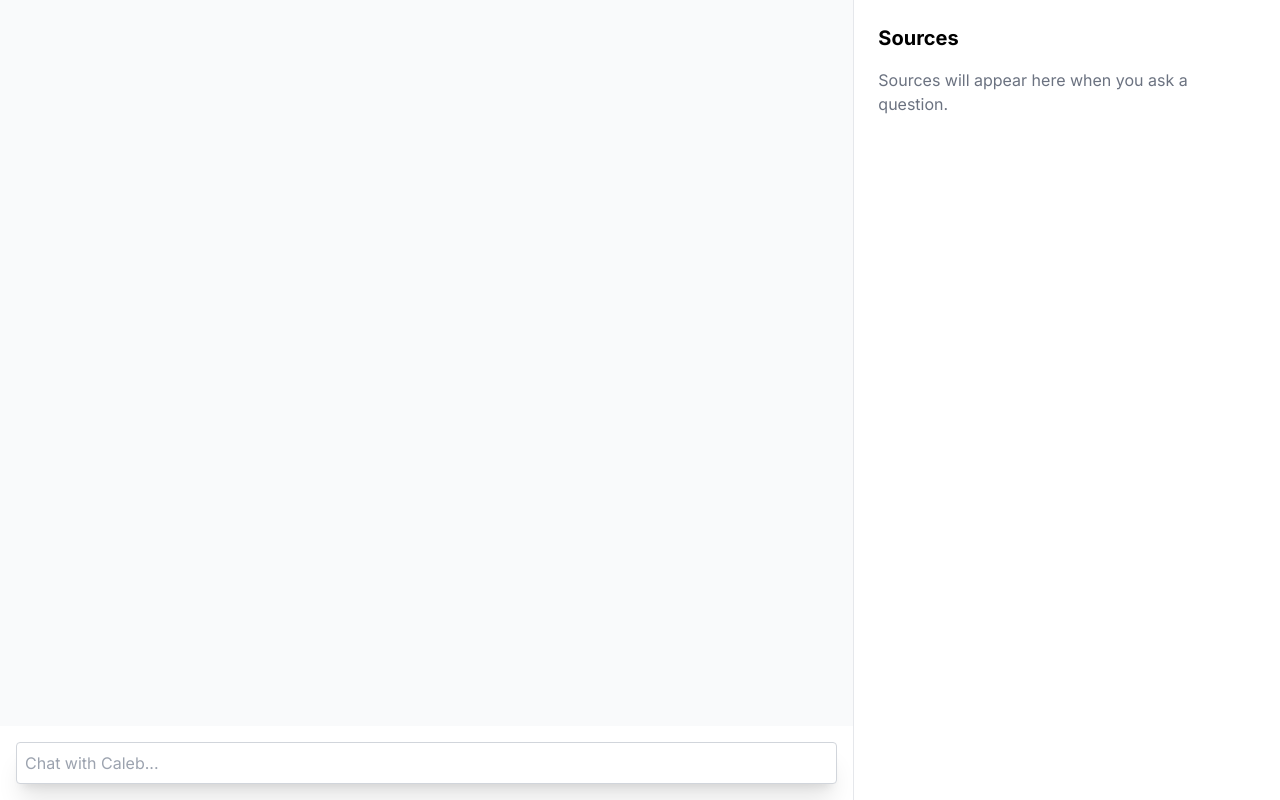
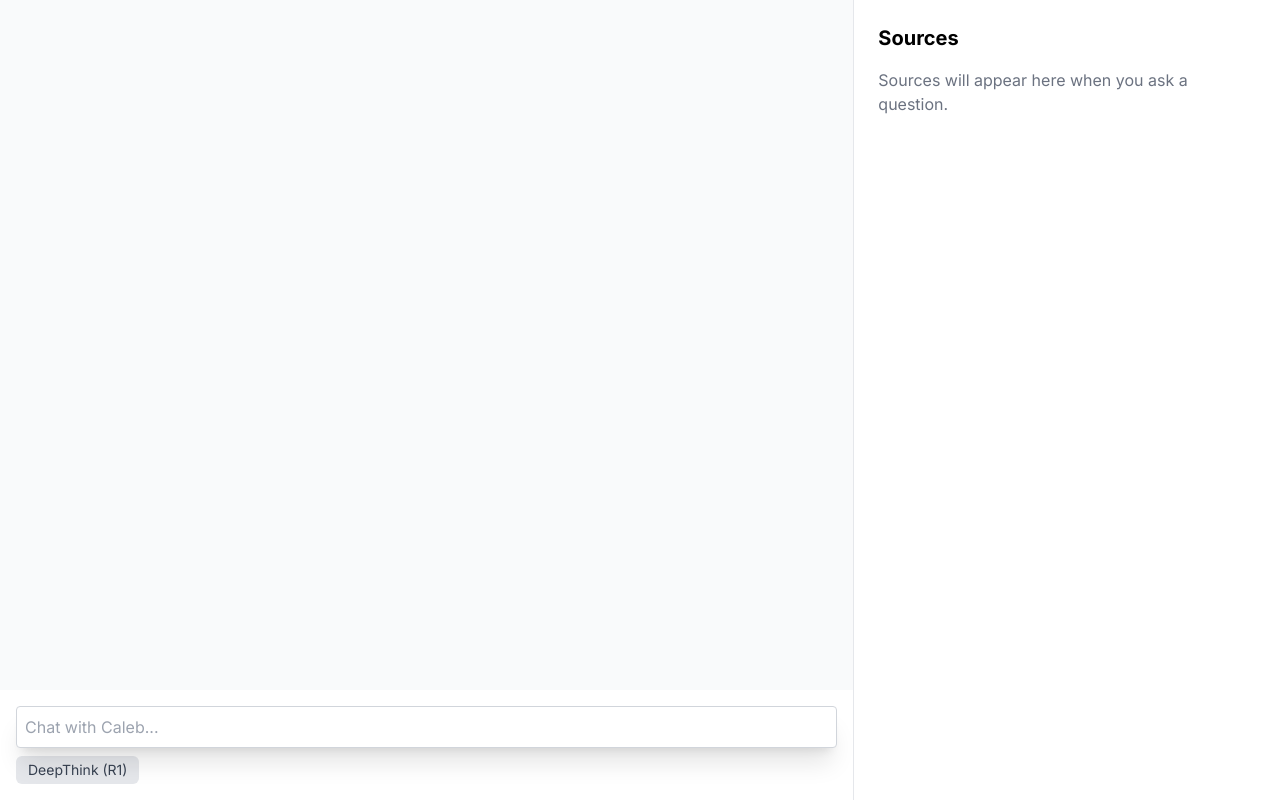
Before and after one commit to mike-v2/yt-rag, a Next.js app: page / in a window 1280 px wide. Built offline with nearby package versions, Linux system fonts and the light colour scheme.

Commit message:
Add toggle for reasoning model

```diff
--- a/app/api/chat/route.ts
+++ b/app/api/chat/route.ts
@@ -6,16 +6,21 @@ import {
   StreamData,
   StreamingTextResponse,
 } from 'ai';
-import { openai } from '@ai-sdk/openai';
+import { createOpenAI } from '@ai-sdk/openai';
 import OpenAI from 'openai';
 import { Pinecone } from '@pinecone-database/pinecone';
 
 const openAiClient = new OpenAI();
-const pinecone = new Pinecone();
+
+const deepseek = createOpenAI({
+  apiKey: process.env.DEEPSEEK_API_KEY,
+  baseURL: 'https://api.deepseek.com/v1',
+});
+
+const pinecone = new Pinecone({ apiKey: process.env.PINECONE_API_KEY! });
 const pcIndex = pinecone.index('openai-1000');
-const queryModel = 'gpt-4o-mini';
+const queryModel = 'deepseek-chat';
 const queryTemperature = 0;
-const chatModel = 'gpt-4o-mini';
 const chatTemperature = 0.2;
 
 async function generateContextualQuery(messages: any[]) {
@@ -24,7 +29,7 @@ async function generateContextualQuery(messages: any[]) {
     .join('\n');
 
   const result = await generateText({
-    model: openai(queryModel),
+    model: deepseek(queryModel),
     messages: [
       {
         role: 'system',
@@ -39,15 +44,19 @@ async function generateContextualQuery(messages: any[]) {
     ],
     temperature: queryTemperature,
   });
+  console.log('Contextual query:', result.text);
   return result.text;
 }
 
 export async function POST(req: NextRequest) {
   try {
-    const { messages } = await req.json();
+    const { messages, model } = await req.json();
     const recentMessages = messages.slice(-4);
 
-    const contextualQuery = await generateContextualQuery(recentMessages);
+    let contextualQuery = messages[messages.length - 1].content;
+    if (recentMessages.length > 1) {
+      contextualQuery = await generateContextualQuery(recentMessages);
+    }
 
     // Generate embedding for the user's message
     const embeddingResponse = await openAiClient.embeddings.create({
@@ -87,10 +96,11 @@ export async function POST(req: NextRequest) {
     ];
 
     const result = await streamText({
-      model: openai(chatModel),
+      model: deepseek(model || 'deepseek-chat'),
       messages: chatMessages,
       temperature: chatTemperature,
-      async onFinish() {
+      onFinish: async (result) => {
+        console.log('closing data', result);
         data.close();
       },
     });
--- a/app/page.tsx
+++ b/app/page.tsx
@@ -2,10 +2,14 @@
 
 import { useChatWithSources } from '@/hooks/useChatWithSources';
 import SourceCard from '@/components/SourceCard';
+import { useState } from 'react';
 
 export default function Chat() {
+  const [useReasoner, setUseReasoner] = useState(false);
   const { messages, input, handleInputChange, handleSubmit, error, sources } =
-    useChatWithSources();
+    useChatWithSources({
+      model: useReasoner ? 'deepseek-reasoner' : 'deepseek-chat',
+    });
 
   return (
     <div className='grid h-screen grid-cols-12'>
@@ -29,12 +33,27 @@ export default function Chat() {
         {error && <div>{error.message}</div>}
 
         <form onSubmit={handleSubmit} className='bg-white p-4'>
+          <div className='relative'>
             <input
               className='w-full rounded border border-gray-300 p-2 shadow-xl'
               value={input}
               placeholder='Chat with Caleb...'
               onChange={handleInputChange}
             />
+          </div>
+          <div className='mt-2 flex items-center'>
+            <button
+              type='button'
+              onClick={() => setUseReasoner(!useReasoner)}
+              className={`rounded-md px-3 py-1 text-sm transition-colors ${
+                useReasoner
+                  ? 'bg-indigo-500 text-white'
+                  : 'bg-gray-200 text-gray-700 hover:bg-gray-300'
+              }`}
+            >
+              DeepThink (R1)
+            </button>
+          </div>
         </form>
       </div>
 
--- a/hooks/useChatWithSources.ts
+++ b/hooks/useChatWithSources.ts
@@ -4,8 +4,18 @@ import { useMemo } from 'react';
 import { useChat, type UseChatOptions } from 'ai/react';
 import { Source } from '@/types';
 
-export const useChatWithSources = (options?: UseChatOptions) => {
-  const { data, ...rest } = useChat(options);
+export interface UseChatWithSourcesOptions extends UseChatOptions {
+  model?: string;
+}
+
+export const useChatWithSources = (options?: UseChatWithSourcesOptions) => {
+  const { data, ...rest } = useChat({
+    ...options,
+    body: {
+      ...options?.body,
+      model: options?.model,
+    },
+  });
 
   const sources: Source[] = useMemo(() => {
     if (!data) return [];
```
Lines whose indentation alone changed are shown as unchanged.
